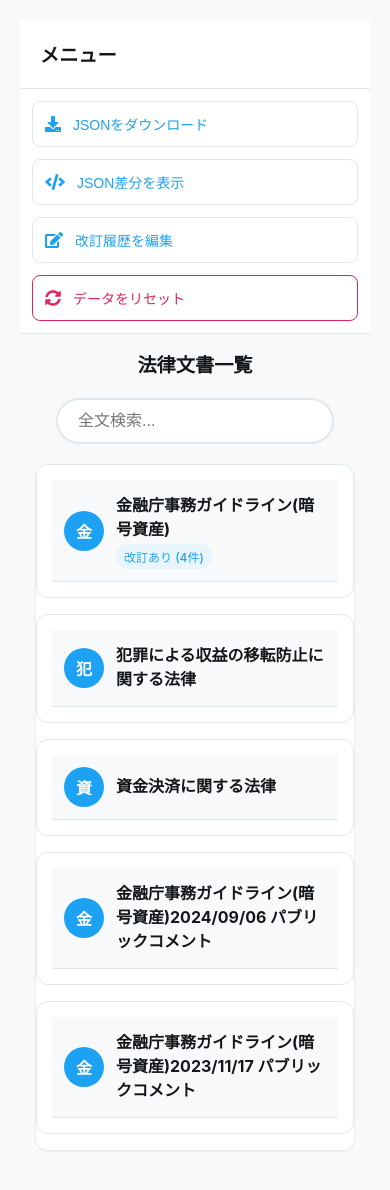
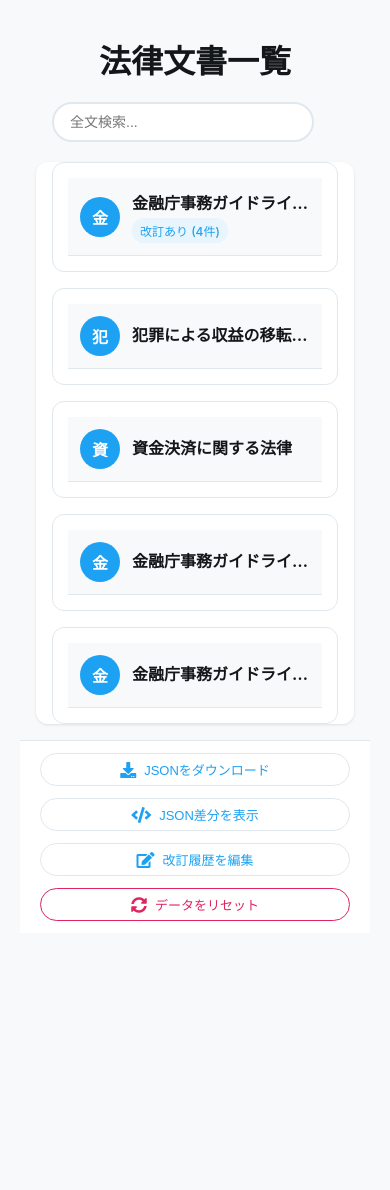
Before and after one commit to yamatoya/sb1-bnykmy, a Vue app: page / in a window 390 px wide. Shown: the top 1190 px of the page. After the commit the page ends 953 px from the top, so only its background shows below. Built offline with nearby package versions, Linux system fonts and the light colour scheme.

Commit message:
Move menu to footer

```diff
--- a/src/components/Index.vue
+++ b/src/components/Index.vue
@@ -1,29 +1,5 @@
 <template>
   <div class="layout">
-    <aside class="sidebar">
-      <div class="sidebar-header">
-        <h2>メニュー</h2>
-      </div>
-      <nav class="sidebar-nav">
-        <button class="sidebar-button" @click="downloadDocuments">
-          <i class="fas fa-download"></i>
-          <span>JSONをダウンロード</span>
-        </button>
-        <button class="sidebar-button" @click="showJsonDiffViewer">
-          <i class="fas fa-code"></i>
-          <span>JSON差分を表示</span>
-        </button>
-        <button class="sidebar-button" @click="showRevisionList">
-          <i class="fas fa-edit"></i>
-          <span>改訂履歴を編集</span>
-        </button>
-        <button class="sidebar-button warning" @click="resetToDefault">
-          <i class="fas fa-sync-alt"></i>
-          <span>データをリセット</span>
-        </button>
-      </nav>
-    </aside>
-
     <main class="main-content">
       <div class="container">
         <h1>法律文書一覧</h1>
@@ -66,6 +42,29 @@
         </div>
       </div>
     </main>
+
+    <footer class="footer">
+      <div class="footer-content">
+        <div class="footer-buttons">
+          <button class="footer-button" @click="downloadDocuments">
+            <i class="fas fa-download"></i>
+            <span>JSONをダウンロード</span>
+          </button>
+          <button class="footer-button" @click="showJsonDiffViewer">
+            <i class="fas fa-code"></i>
+            <span>JSON差分を表示</span>
+          </button>
+          <button class="footer-button" @click="showRevisionList">
+            <i class="fas fa-edit"></i>
+            <span>改訂履歴を編集</span>
+          </button>
+          <button class="footer-button warning" @click="resetToDefault">
+            <i class="fas fa-sync-alt"></i>
+            <span>データをリセット</span>
+          </button>
+        </div>
+      </div>
+    </footer>
 
     <json-diff-viewer
       v-if="showingJsonDiffViewer"
@@ -336,97 +335,38 @@ export default {
 <style scoped>
 .layout {
   display: flex;
+  flex-direction: column;
   min-height: 100vh;
-}
-
-.sidebar {
-  width: 240px;
-  background-color: #ffffff;
-  border-right: 1px solid #e1e8ed;
-  position: sticky;
-  top: 0;
-  height: 100vh;
-  overflow-y: auto;
-}
-
-.sidebar-header {
-  padding: 20px;
-  border-bottom: 1px solid #e1e8ed;
-}
-
-.sidebar-header h2 {
-  margin: 0;
-  font-size: 1.2em;
-  color: #14171a;
-}
-
-.sidebar-nav {
-  padding: 16px;
-  display: flex;
-  flex-direction: column;
-  gap: 12px;
-}
-
-.sidebar-button {
-  display: flex;
-  align-items: center;
-  gap: 12px;
-  width: 100%;
-  padding: 12px;
-  background: none;
-  border: 1px solid #e1e8ed;
-  border-radius: 8px;
-  color: #1da1f2;
-  cursor: pointer;
-  font-size: 14px;
-  transition: all 0.2s ease;
-}
-
-.sidebar-button:hover {
-  background-color: #f8f9fa;
-  border-color: #1da1f2;
-}
-
-.sidebar-button.warning {
-  color: #e0245e;
-  border-color: #e0245e;
-}
-
-.sidebar-button.warning:hover {
-  background-color: #fff1f3;
-}
-
-.sidebar-button i {
-  font-size: 16px;
 }
 
 .main-content {
   flex: 1;
   background-color: #f7f9fa;
-  min-width: 0;
+  padding: 20px;
+  width: 100%;
 }
 
 .container {
-  max-width: 800px;
+  max-width: 1600px;
   margin: 0 auto;
-  padding: 20px;
+  width: 100%;
 }
 
 h1 {
   text-align: center;
   margin: 0 0 20px 0;
   color: #14171a;
+  font-size: 2em;
 }
 
 .search-container {
-  margin: 20px 0;
-  display: flex;
-  justify-content: center;
+  margin: 20px auto;
+  max-width: 800px;
+  padding: 0 20px;
 }
 
 .search-input {
   width: 100%;
-  max-width: 600px;
   padding: 12px 20px;
   border: 2px solid #e1e8ed;
   border-radius: 30px;
@@ -441,15 +381,25 @@ h1 {
 }
 
 .document-list {
-  margin-top: 20px;
+  max-width: 1600px;
+  margin: 0 auto;
+  padding: 0 20px;
+  display: grid;
+  grid-template-columns: repeat(auto-fill, minmax(500px, 1fr));
+  gap: 20px;
 }
 
 .document-item {
   background: white;
   border: 1px solid #e1e8ed;
   border-radius: 12px;
-  margin-bottom: 16px;
   overflow: hidden;
+  transition: transform 0.2s ease, box-shadow 0.2s ease;
+}
+
+.document-item:hover {
+  transform: translateY(-2px);
+  box-shadow: 0 4px 12px rgba(0, 0, 0, 0.1);
 }
 
 .document-header {
@@ -460,10 +410,6 @@ h1 {
   color: inherit;
   background: #f7f9fa;
   border-bottom: 1px solid #e1e8ed;
-}
-
-.document-header:hover {
-  background: #f0f3f5;
 }
 
 .document-icon {
@@ -491,7 +437,9 @@ h1 {
   font-weight: bold;
   color: #14171a;
   margin-bottom: 4px;
-  word-wrap: break-word;
+  white-space: nowrap;
+  overflow: hidden;
+  text-overflow: ellipsis;
 }
 
 .revision-badge {
@@ -509,7 +457,7 @@ h1 {
 }
 
 .match-item {
-  margin: 12px 0;
+  margin: 8px 0;
   background: #f8f9fa;
   border-radius: 8px;
   overflow: hidden;
@@ -554,25 +502,89 @@ h1 {
   font-weight: 500;
 }
 
+.footer {
+  background-color: #ffffff;
+  border-top: 1px solid #e1e8ed;
+  padding: 16px 0;
+  width: 100%;
+  margin-top: auto;
+}
+
+.footer-content {
+  max-width: 1600px;
+  margin: 0 auto;
+  padding: 0 20px;
+}
+
+.footer-buttons {
+  display: flex;
+  justify-content: center;
+  gap: 16px;
+  flex-wrap: wrap;
+}
+
+.footer-button {
+  display: flex;
+  align-items: center;
+  gap: 8px;
+  padding: 8px 16px;
+  border: 1px solid #e1e8ed;
+  border-radius: 20px;
+  background: white;
+  color: #1da1f2;
+  font-size: 14px;
+  cursor: pointer;
+  transition: all 0.2s ease;
+}
+
+.footer-button:hover {
+  background-color: #f8f9fa;
+  border-color: #1da1f2;
+}
+
+.footer-button.warning {
+  color: #e0245e;
+  border-color: #e0245e;
+}
+
+.footer-button.warning:hover {
+  background-color: #fff1f3;
+}
+
+.footer-button i {
+  font-size: 16px;
+}
+
+@media (min-width: 1800px) {
+  .document-list {
+    grid-template-columns: repeat(3, 1fr);
+  }
+}
+
+@media (max-width: 1400px) {
+  .document-list {
+    grid-template-columns: repeat(2, 1fr);
+  }
+}
+
+@media (max-width: 1100px) {
+  .document-list {
+    grid-template-columns: 1fr;
+  }
+}
+
 @media (max-width: 768px) {
-  .layout {
-    flex-direction: column;
+  .main-content {
+    padding: 16px;
   }
 
-  .sidebar {
-    width: 100%;
-    height: auto;
-    position: static;
-    border-right: none;
-    border-bottom: 1px solid #e1e8ed;
+  .search-container {
+    padding: 0 16px;
   }
 
-  .sidebar-nav {
-    padding: 12px;
-  }
-
-  .container {
-    padding: 16px;
+  .document-list {
+    padding: 0 16px;
+    gap: 16px;
   }
 
   .document-header {
@@ -590,8 +602,33 @@ h1 {
     font-size: 16px;
   }
 
-  .search-matches {
-    padding: 8px 12px;
+  .footer {
+    padding: 12px 0;
+  }
+
+  .footer-buttons {
+    gap: 12px;
+  }
+
+  .footer-button {
+    padding: 6px 12px;
+    font-size: 13px;
+  }
+}
+
+@media (max-width: 480px) {
+  .search-input {
+    padding: 10px 16px;
+    font-size: 14px;
+  }
+
+  .footer-buttons {
+    flex-direction: column;
+    align-items: stretch;
+  }
+
+  .footer-button {
+    justify-content: center;
   }
 }
 </style>
```
